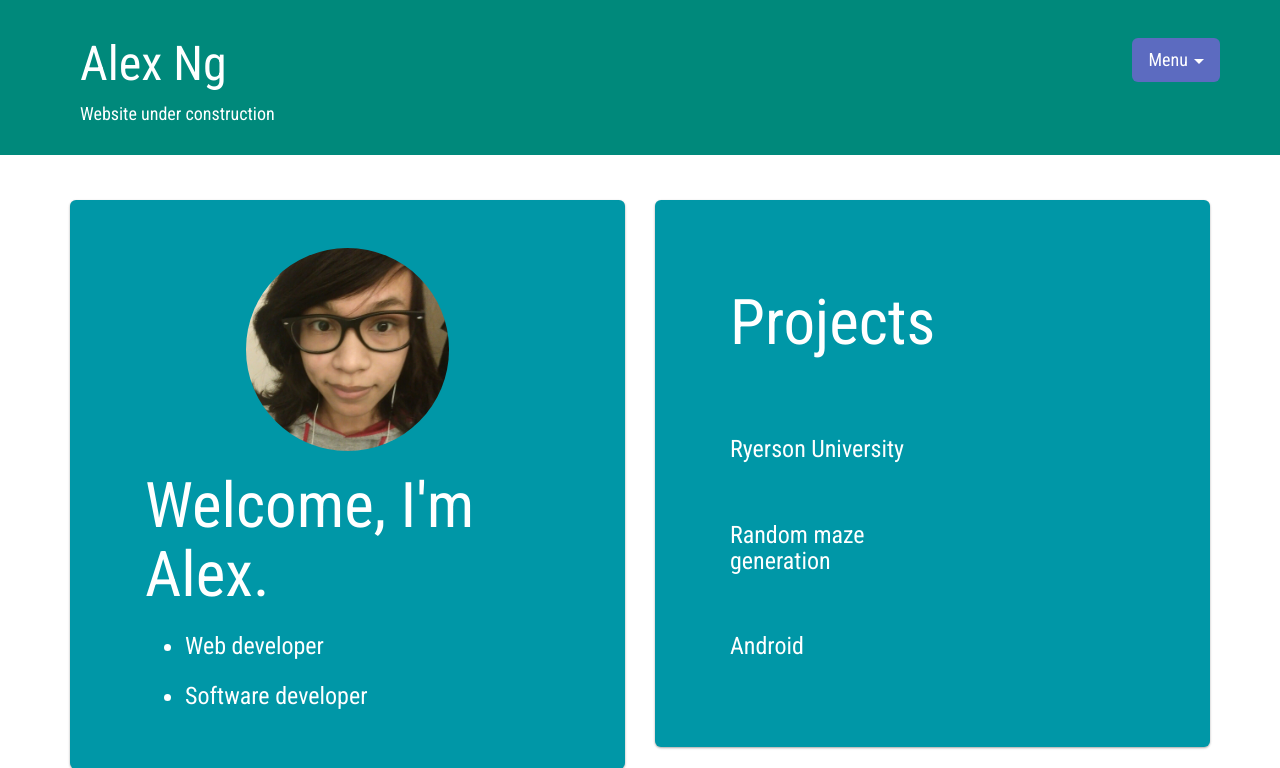
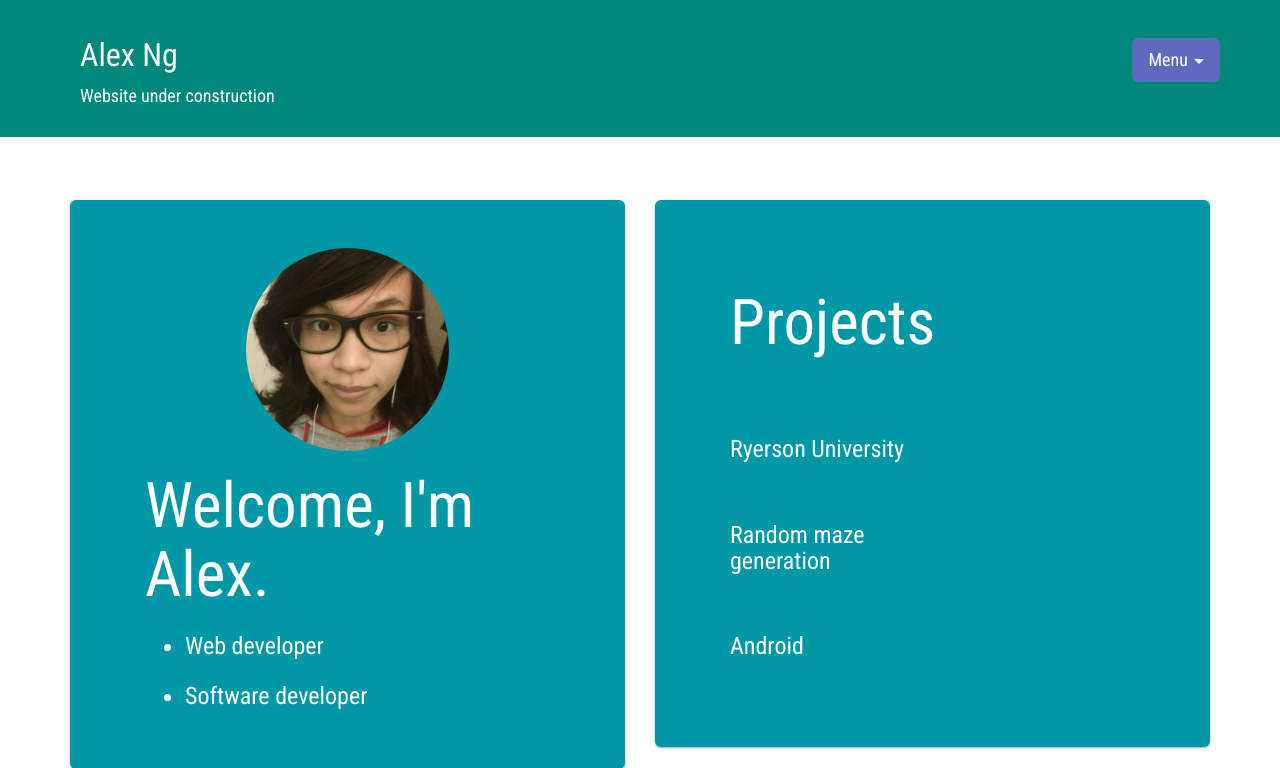
Before and after one commit to aa-ng/aa-ng.github.io, a PHP site: page / in a window 1280 px wide. Shown: the top 768 px of the page. Run offline with PHP 8.4, Linux system fonts and the light colour scheme; some libraries are stand-ins or nearby versions.

Commit message:
brand font size is now consistent across reload and transition

```diff
--- a/script.js
+++ b/script.js
@@ -12,14 +12,14 @@ window.onscroll = function (e)
 	{
 		//header.style.padding = "5px";
 		header.classList.add("expand");
-		brand.classList.remove("expand");
+		brand.classList.add("expand");
 		slogan.style.display = "none";
 	}
 	else
 	{
 		//header.style.padding = "28px";
 		header.classList.remove("expand");
-		brand.classList.add("expand");
+		brand.classList.remove("expand");
 		slogan.style.display = "initial";
 	}
 };
--- a/style.css
+++ b/style.css
@@ -31,14 +31,14 @@
 
 #brand
 {
-	font-size: 36px;
+	font-size: 48px;
 	padding: 10px;
 	margin: 0px;
 	transition: font-size 0.5s;
 	transition-timing-function: ease-out;
 }
 
-#brand.expand 	{ font-size: 48px; }
+#brand.expand 	{ font-size: 36px; }
 
 #header
 {
```
